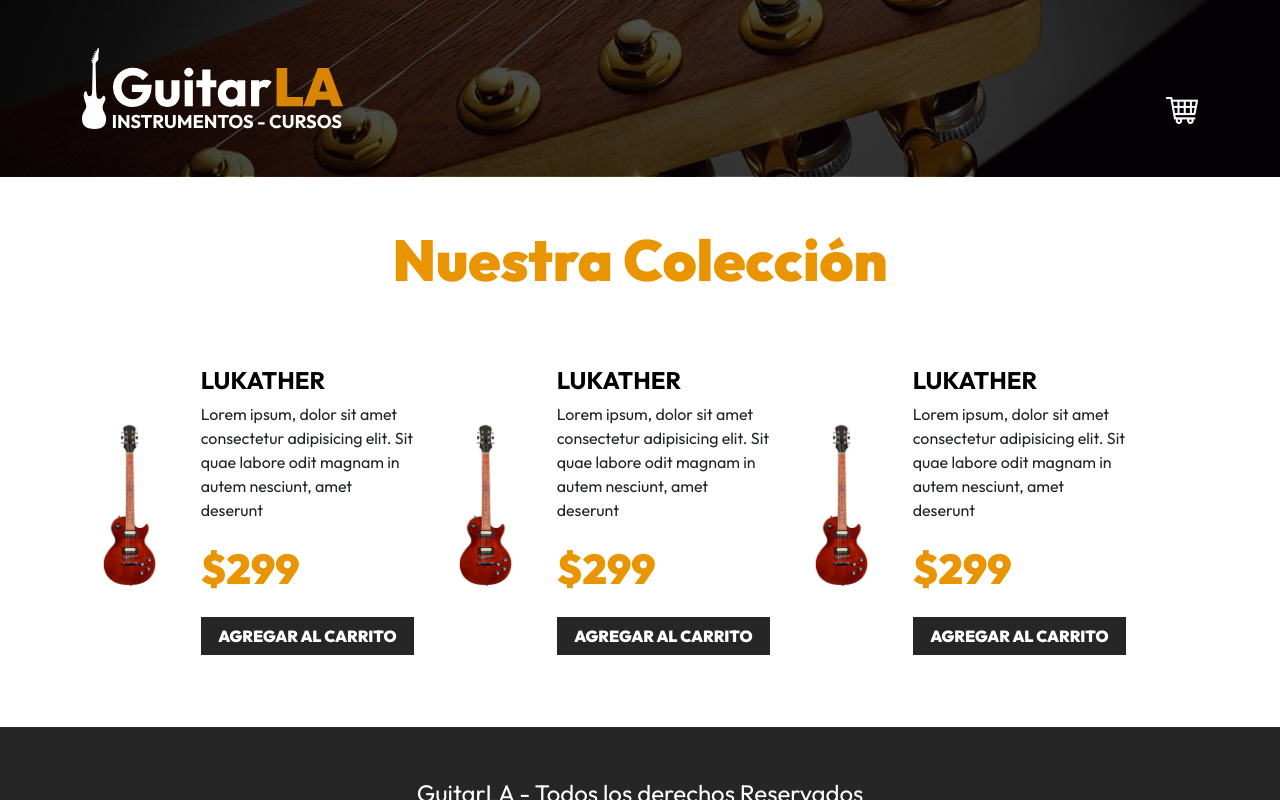
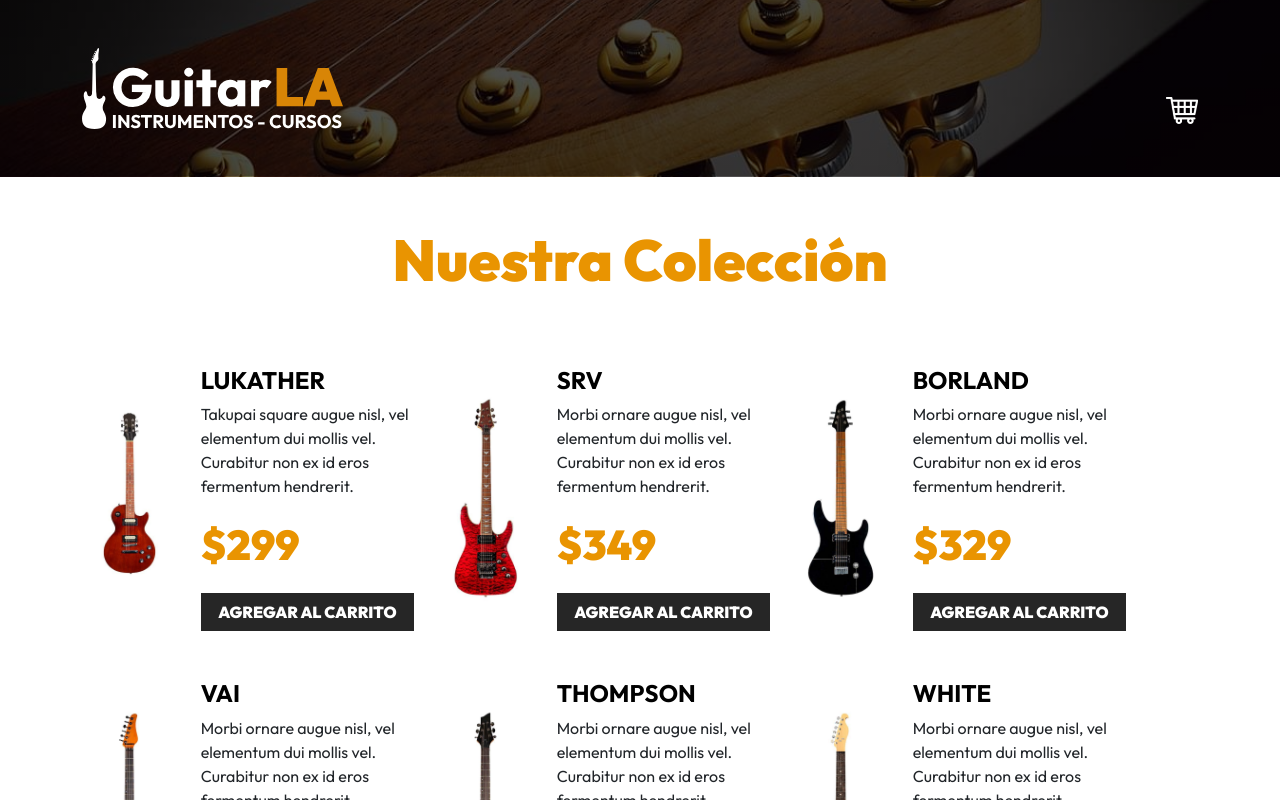
Before and after one commit to joseangvas/guitarla, a React (Vite) app: page / in a window 1280 px wide. Shown: the top 800 px of the page. Built offline with nearby package versions, Linux system fonts and the light colour scheme.

Commit message:
Codificar Componente de Datos

```diff
--- a/src/App.jsx
+++ b/src/App.jsx
@@ -7,8 +7,6 @@ function App() {
 
   const [data, setData]  = useState(db);
 
-
-
   return (
     <>
       <Header />
@@ -17,10 +15,12 @@ function App() {
         <h2 className="text-center">Nuestra Colección</h2>
 
         <div className="row mt-5">
-          <Guitar />
-          <Guitar />
-          <Guitar />
-
+          {data.map((guitar) => (
+              <Guitar
+                key={guitar._id}
+                guitar={guitar}
+              />
+          ))}
         </div>
       </main>
 
--- a/src/components/Guitar.jsx
+++ b/src/components/Guitar.jsx
@@ -1,21 +1,20 @@
-export default function Guitar() {
+export default function Guitar({guitar}) {
+
+  const {id, name, image, description, price} = guitar
 
   return (
     <div className="col-md-6 col-lg-4 my-4 row align-items-center">
       <div className="col-4">
         <img
           className="img-fluid"
-            src="./public/img/guitarra_01.jpg"
+          src={`img/${image}.jpg`}
           alt="imagen guitarra"
         />
       </div>
       <div className="col-8">
-          <h3 className="text-black fs-4 fw-bold text-uppercase">Lukather</h3>
-          <p>
-            Lorem ipsum, dolor sit amet consectetur adipisicing elit. Sit quae
-            labore odit magnam in autem nesciunt, amet deserunt
-          </p>
-          <p className="fw-black text-primary fs-3">$299</p>
+        <h3 className="text-black fs-4 fw-bold text-uppercase">{name}</h3>
+        <p>{description}</p>
+        <p className="fw-black text-primary fs-3">${price}</p>
         <button type="button" className="btn btn-dark w-100">
           Agregar al Carrito
         </button>
--- a/src/data/db.js
+++ b/src/data/db.js
@@ -4,7 +4,7 @@ export const db = [
     name: "Lukather",
     image: "guitarra_01",
     description:
-      "Morbi ornare augue nisl, vel elementum dui mollis vel. Curabitur non ex id eros fermentum hendrerit.",
+      "Takupai square augue nisl, vel elementum dui mollis vel. Curabitur non ex id eros fermentum hendrerit.",
     price: 299,
   },
   {
```
Lines whose indentation alone changed are shown as unchanged.
